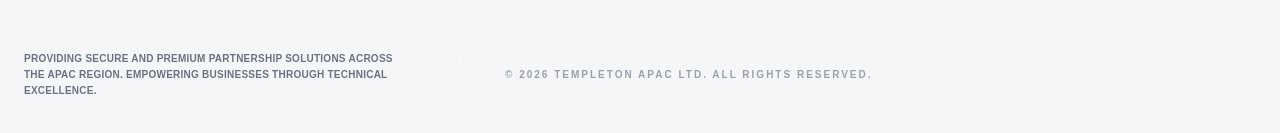
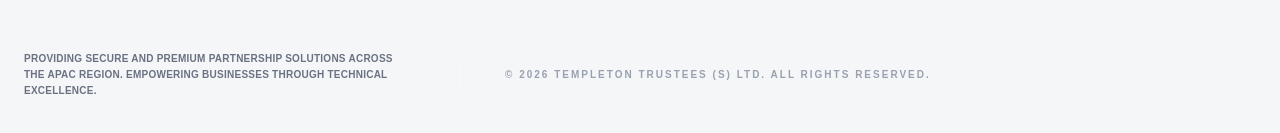
Before and after one commit to fahmidurshanto/templeton, a Next.js app: page / in a window 1280 px wide. Shown: the part 1529-1662 px from the top of the page. Built offline with nearby package versions, Linux system fonts and the light colour scheme; no server answers.

Commit message:
modified footer

```diff
--- a/src/components/layout/Footer.js
+++ b/src/components/layout/Footer.js
@@ -26,7 +26,7 @@
                             </p>
                             <div className="hidden md:block w-px h-8 bg-gray-100 flex-shrink-0"></div>
                             <p className="text-[10px] font-black text-gray-400 uppercase tracking-[0.2em] whitespace-nowrap">
-                                © {currentYear} Templeton APAC LTD. ALL RIGHTS RESERVED.
+                                © {currentYear} Templeton Trustees (S) Ltd. ALL RIGHTS RESERVED.
                             </p>
                         </div>
                     </div>
```
Also changed, not shown: public/templeton-logo-1.png (deleted).
